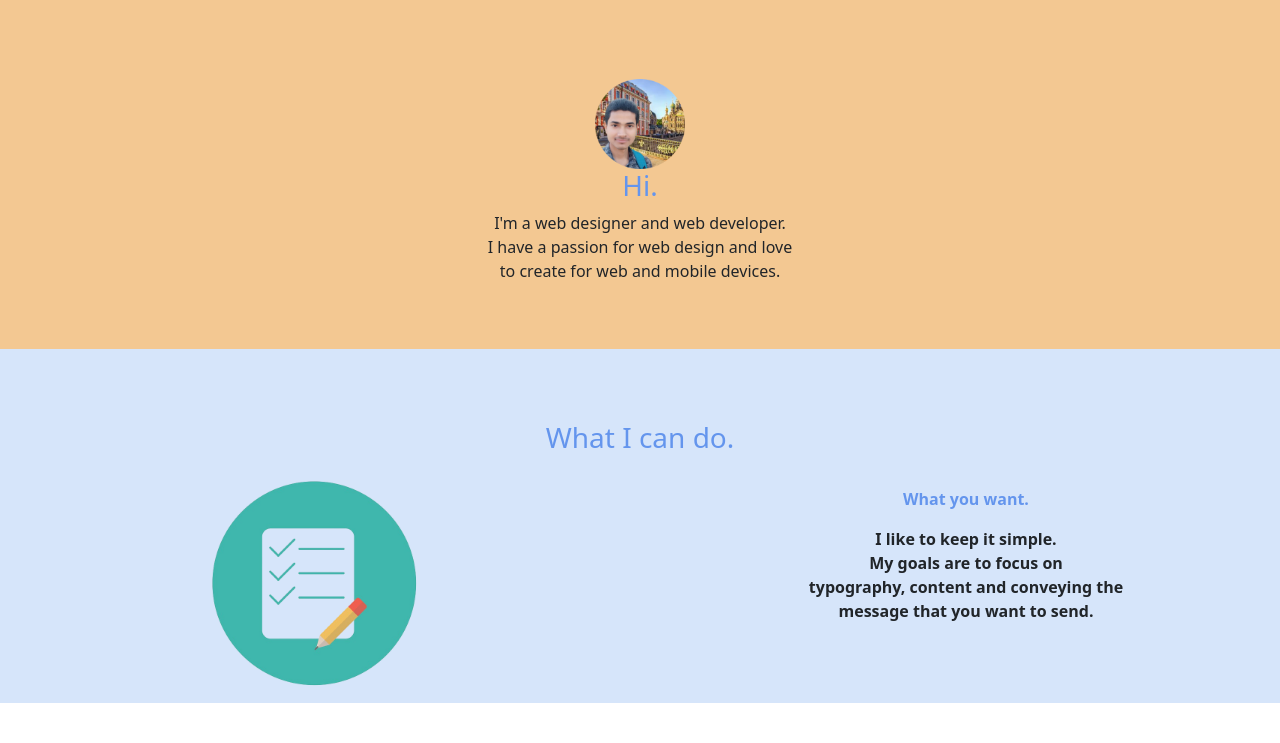
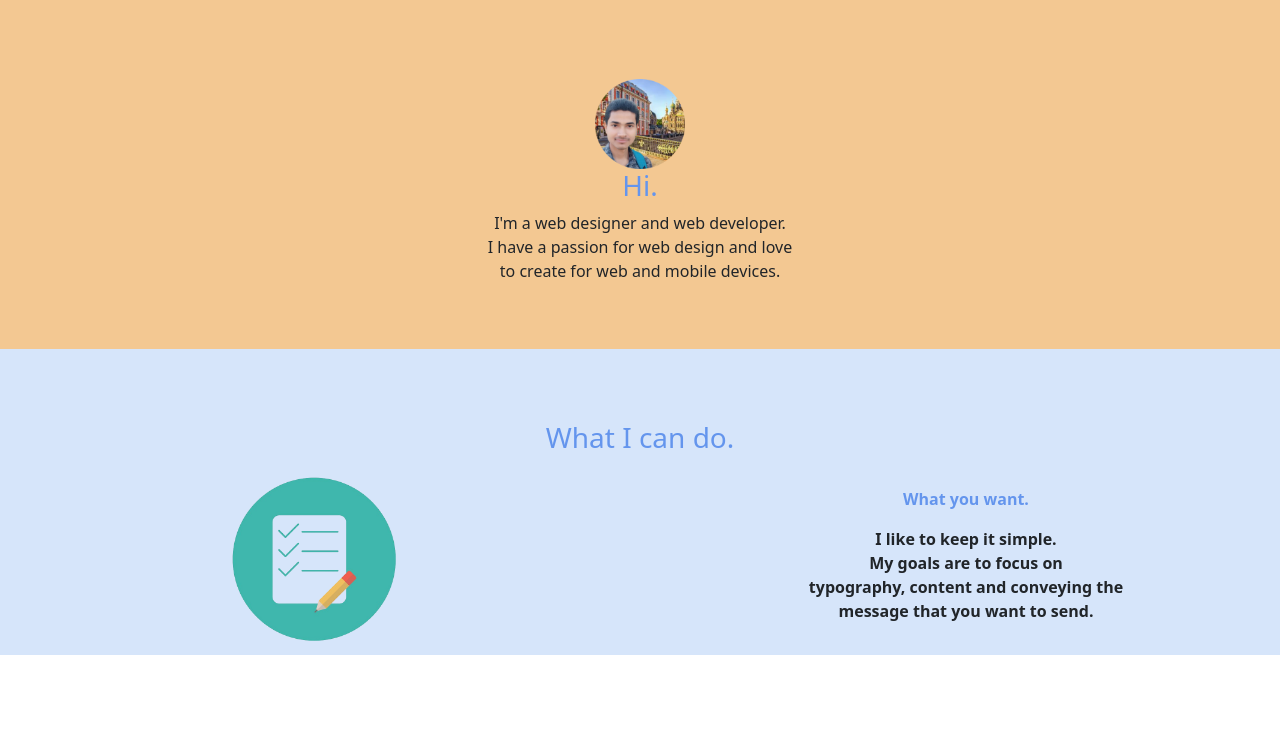
Before and after one commit to Rupesh1610/My-website, a PHP site: page / in a window 1280 px wide. Shown: the part 57-800 px from the top of the page. Run offline with PHP 8.4, Linux system fonts and the light colour scheme.

Commit message:
update index.css

```diff
--- a/index.css
+++ b/index.css
@@ -23,5 +23,5 @@
 }
 
 #list{
-	height: 15rem;
+	height: 12rem;
 }
```
